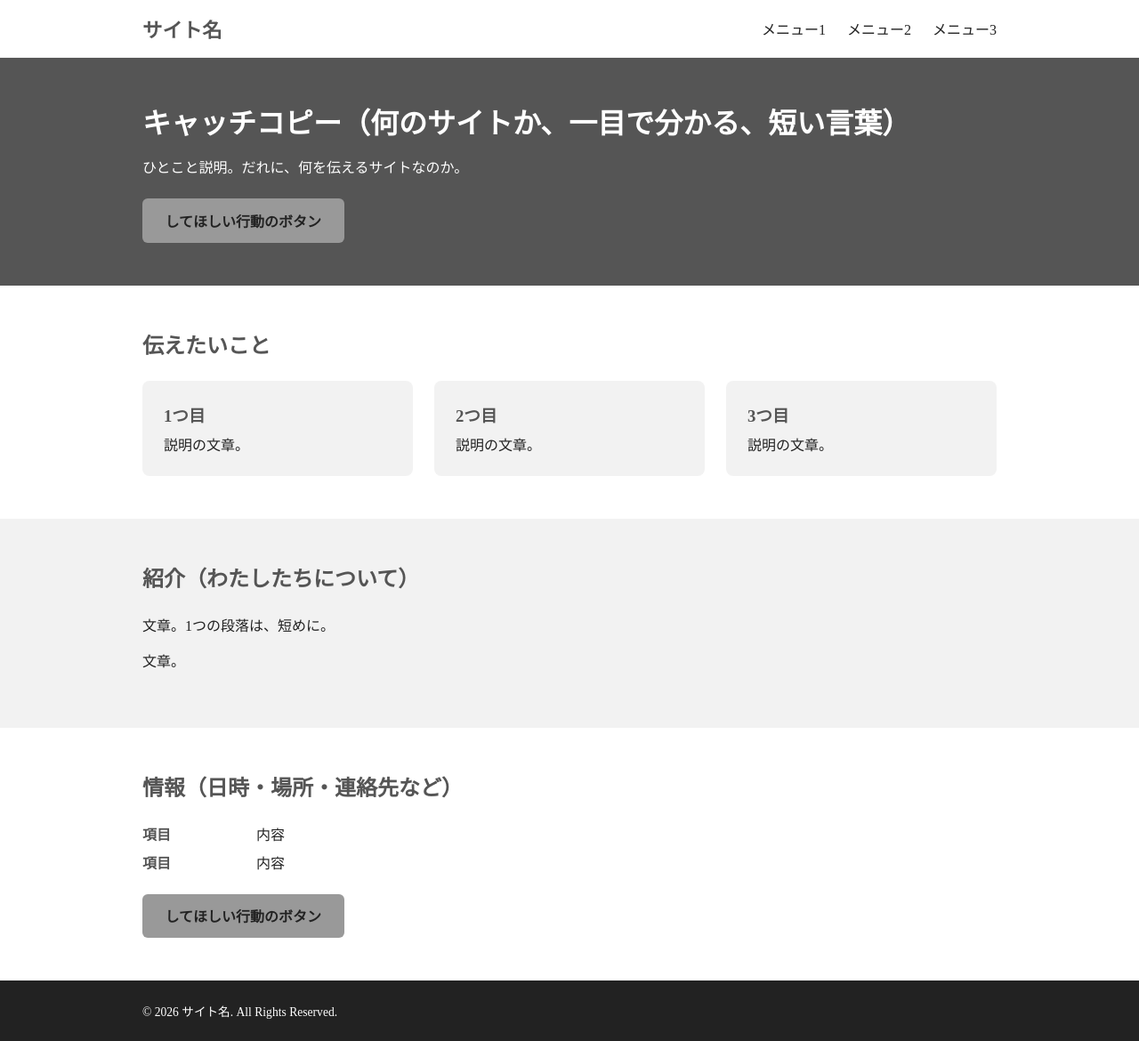
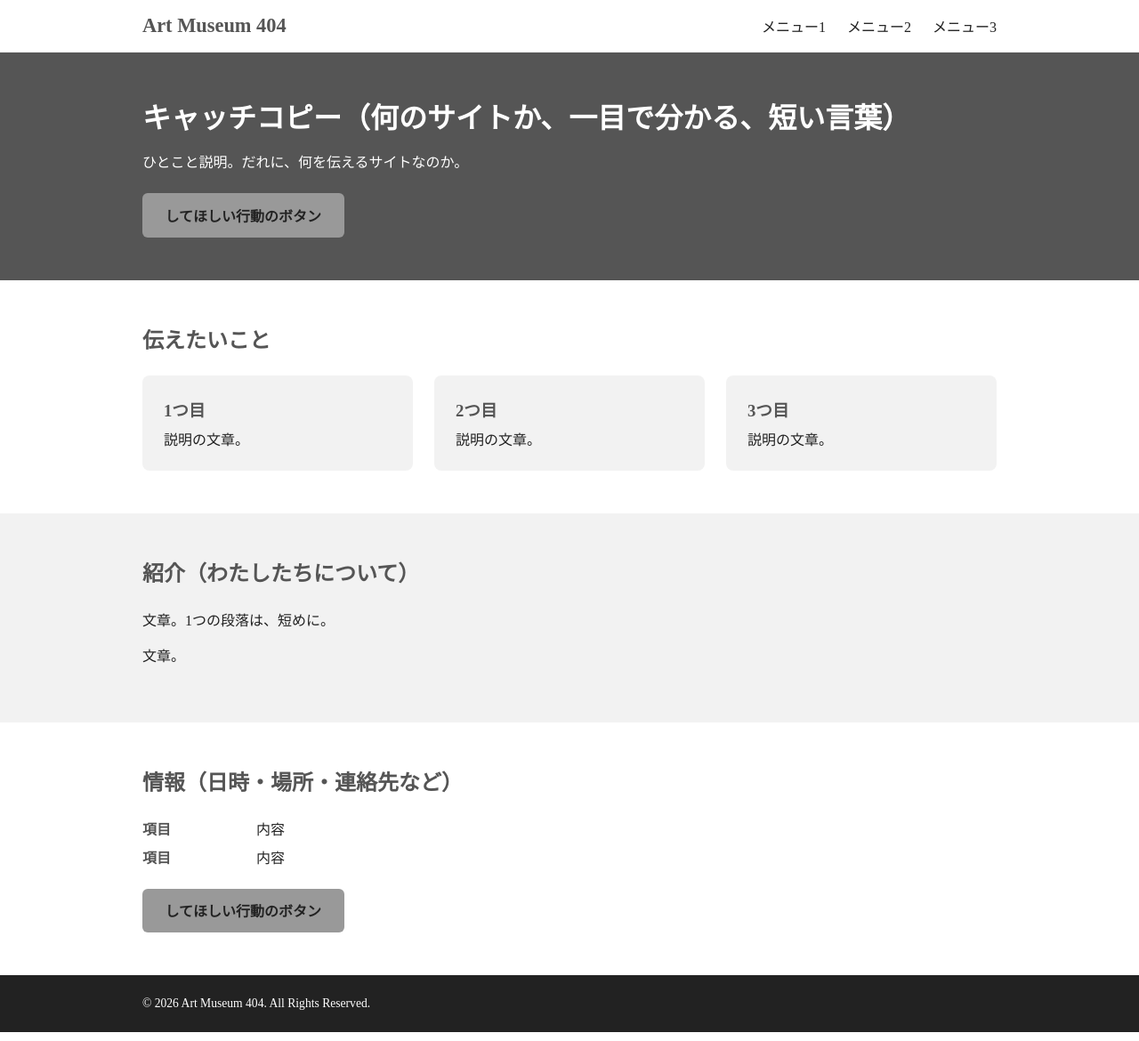
Before and after one commit to 224c0020-byte/Art-Museum-404, a plain HTML site: page index.html in a window 1280 px wide. Shown: the whole page at 89% size. Drawn offline with Linux system fonts and the light colour scheme.

Commit message:
Add footer copyright

```diff
--- a/index.html
+++ b/index.html
@@ -4,15 +4,13 @@
 <head>
   <meta charset="UTF-8">
   <meta name="viewport" content="width=device-width, initial-scale=1.0">
-  <title>サイト名｜ひとことの説明</title>
-  <!-- ★フォントを Google Fonts から使うときは、ここに <link> を足す（授業の「文字」の項を見る） -->
+  <title>Art Museum 404</title>
   <link rel="stylesheet" href="style.css">
 </head>
 <body>
-  <!-- ★設計図（用紙）の上から順に、書き換える。部品は、増やしても、減らしてもよい。順番も、設計図に合わせて変える -->
   <header class="site-header">
     <div class="inner">
-      <a class="logo" href="index.html">サイト名</a>
+      <a class="logo" href="index.html">Art Museum 404</a>
       <nav>
         <ul>
           <li><a href="#features">メニュー1</a></li>
@@ -24,7 +22,6 @@
   </header>
 
   <main>
-    <!-- 最初の画面（ファーストビュー）：何のサイトか、だれ向けか、してほしい行動 -->
     <section class="hero">
       <div class="inner">
         <h1>キャッチコピー（何のサイトか、一目で分かる、短い言葉）</h1>
@@ -33,7 +30,6 @@
       </div>
     </section>
 
-    <!-- 伝えたいこと（3つまで） -->
     <section class="features" id="features">
       <div class="inner">
         <h2>伝えたいこと</h2>
@@ -54,7 +50,6 @@
       </div>
     </section>
 
-    <!-- 紹介・背景 -->
     <section class="story" id="about">
       <div class="inner">
         <h2>紹介（わたしたちについて）</h2>
@@ -63,7 +58,6 @@
       </div>
     </section>
 
-    <!-- 情報・行動 -->
     <section class="info" id="access">
       <div class="inner">
         <h2>情報（日時・場所・連絡先など）</h2>
@@ -79,7 +73,7 @@
   <!-- フッター：著作権表示 -->
   <footer>
     <div class="inner">
-      <p>© 2026 サイト名. All Rights Reserved.</p>
+      <p>© 2026 Art Museum 404. All Rights Reserved.</p>
     </div>
   </footer>
 </body>
```
